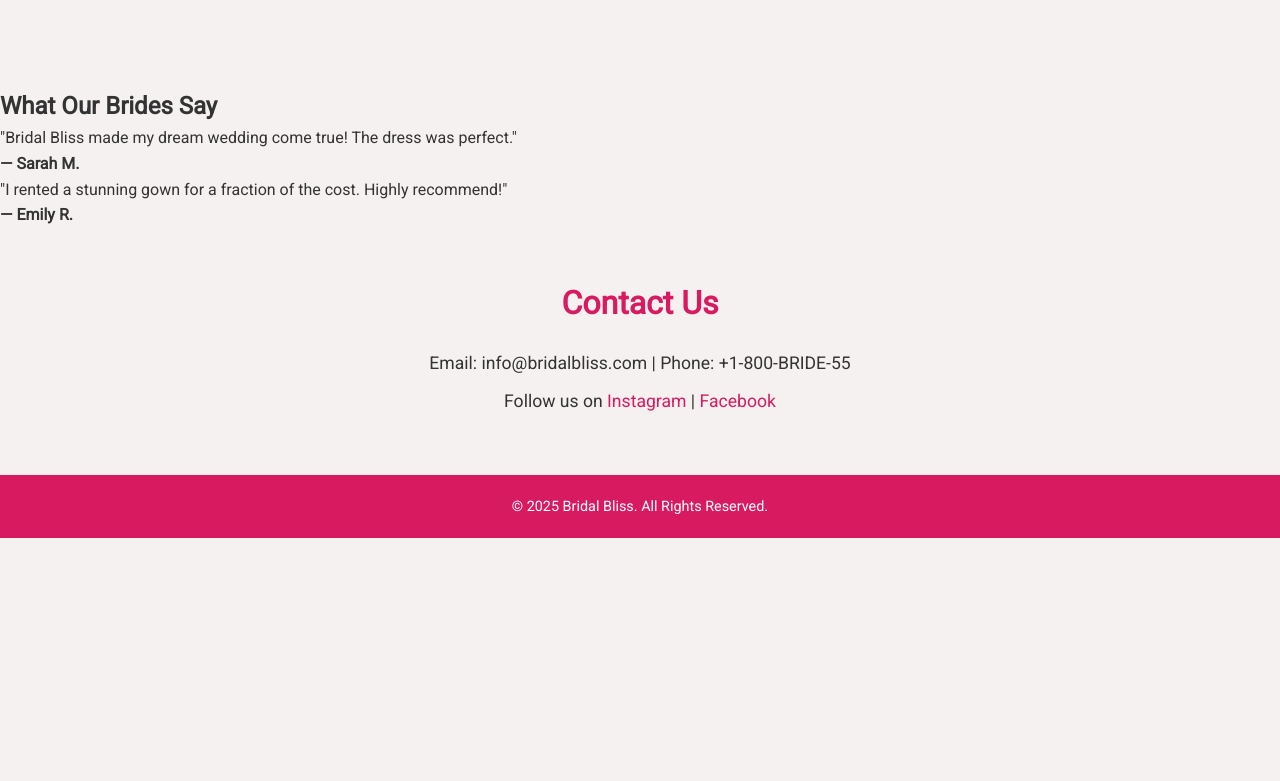
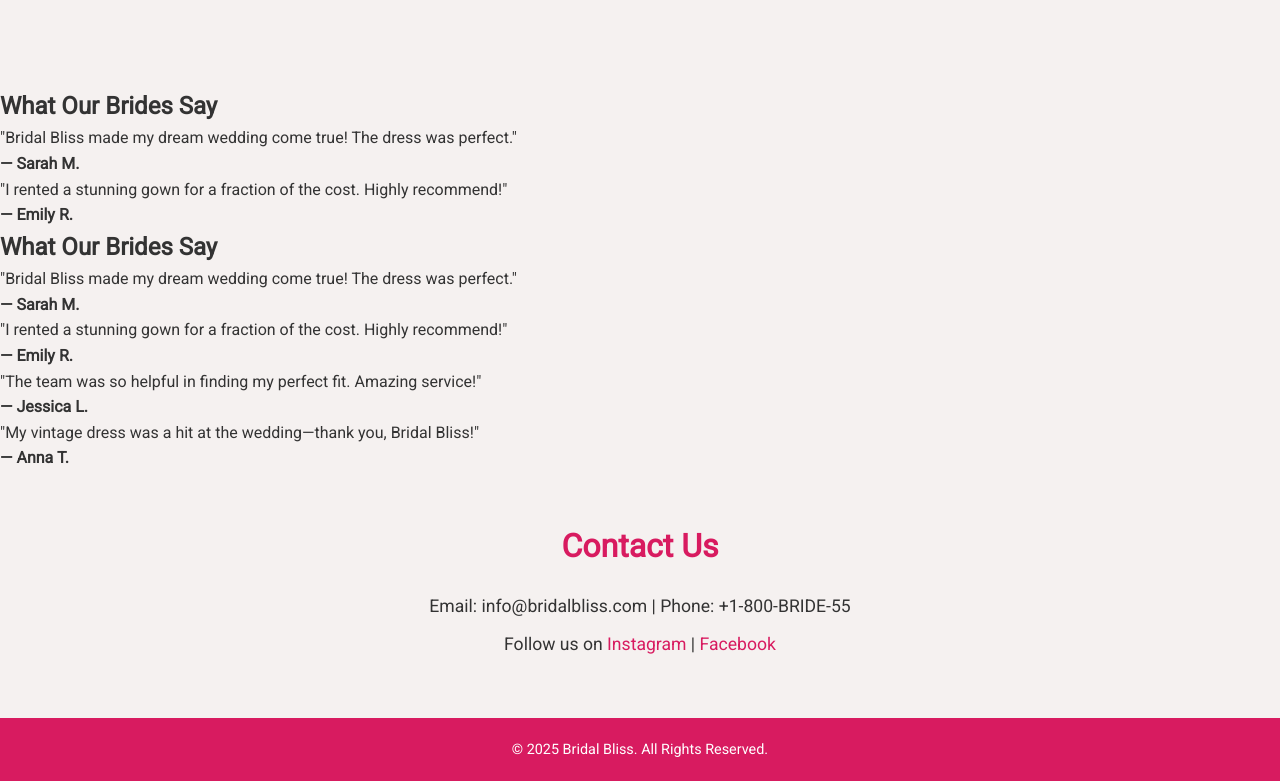
Before and after one commit to Dozie130/Bridal-Bliss, a website: page client/index.html in a window 1280 px wide. Shown: the part 993-1774 px from the top of the page. Before the commit the page ends 1531 px from the top, so only its background shows below. Drawn offline with Linux system fonts and the light colour scheme.

Commit message:
Update index.html

```diff
--- a/client/index.html
+++ b/client/index.html
@@ -47,7 +47,27 @@
         </div>
     </div>
 </section>
-
+<section class="testimonials">
+    <h2>What Our Brides Say</h2>
+    <div class="testimonial-grid">
+        <div class="testimonial-card">
+            <p>"Bridal Bliss made my dream wedding come true! The dress was perfect."</p>
+            <h4>— Sarah M.</h4>
+        </div>
+        <div class="testimonial-card">
+            <p>"I rented a stunning gown for a fraction of the cost. Highly recommend!"</p>
+            <h4>— Emily R.</h4>
+        </div>
+        <div class="testimonial-card">
+            <p>"The team was so helpful in finding my perfect fit. Amazing service!"</p>
+            <h4>— Jessica L.</h4>
+        </div>
+        <div class="testimonial-card">
+            <p>"My vintage dress was a hit at the wedding—thank you, Bridal Bliss!"</p>
+            <h4>— Anna T.</h4>
+        </div>
+    </div>
+</section>
    <section id="contact" class="contact">
         <h2>Contact Us</h2>
         <p>Email: info@bridalbliss.com | Phone: +1-800-BRIDE-55</p>
```
